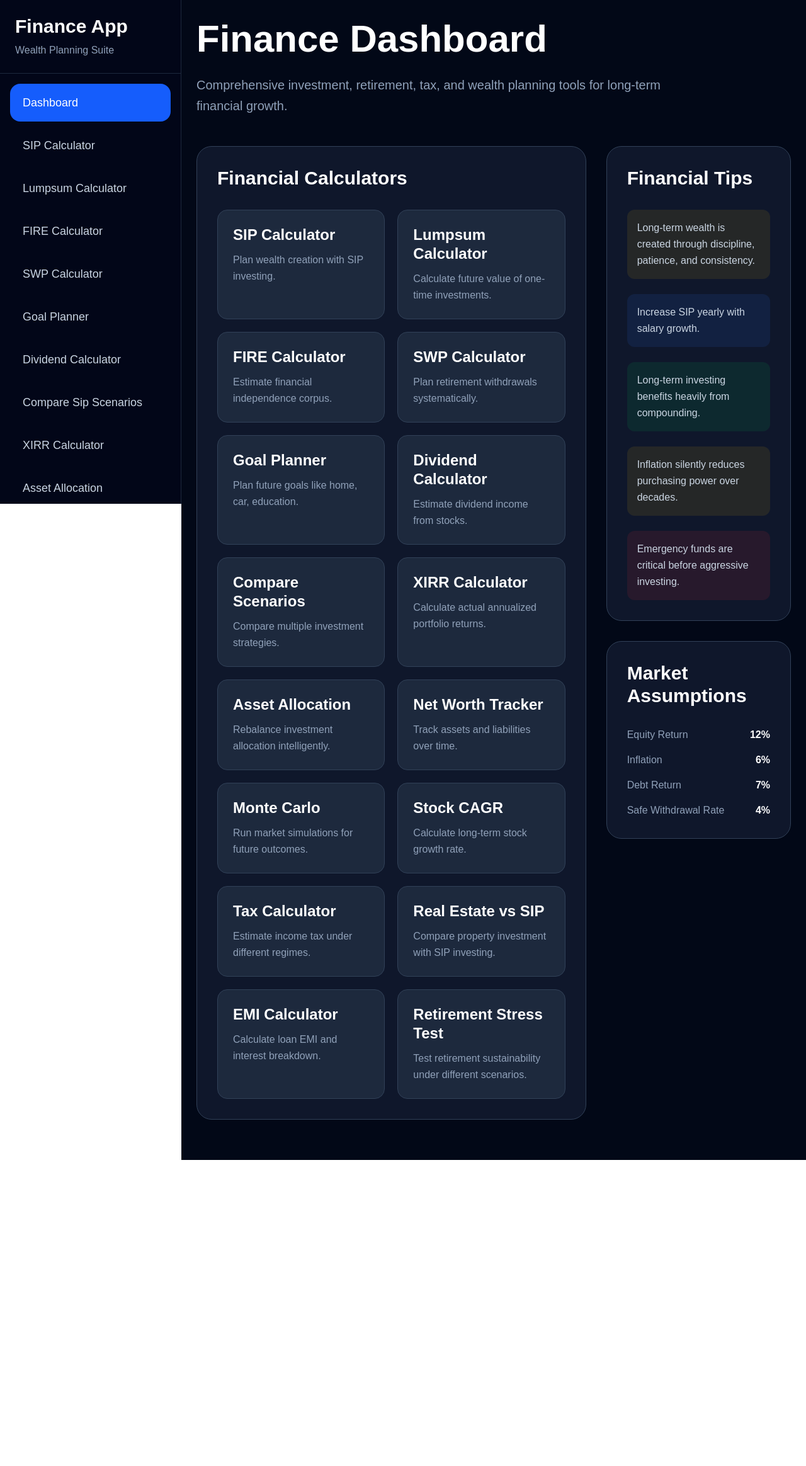
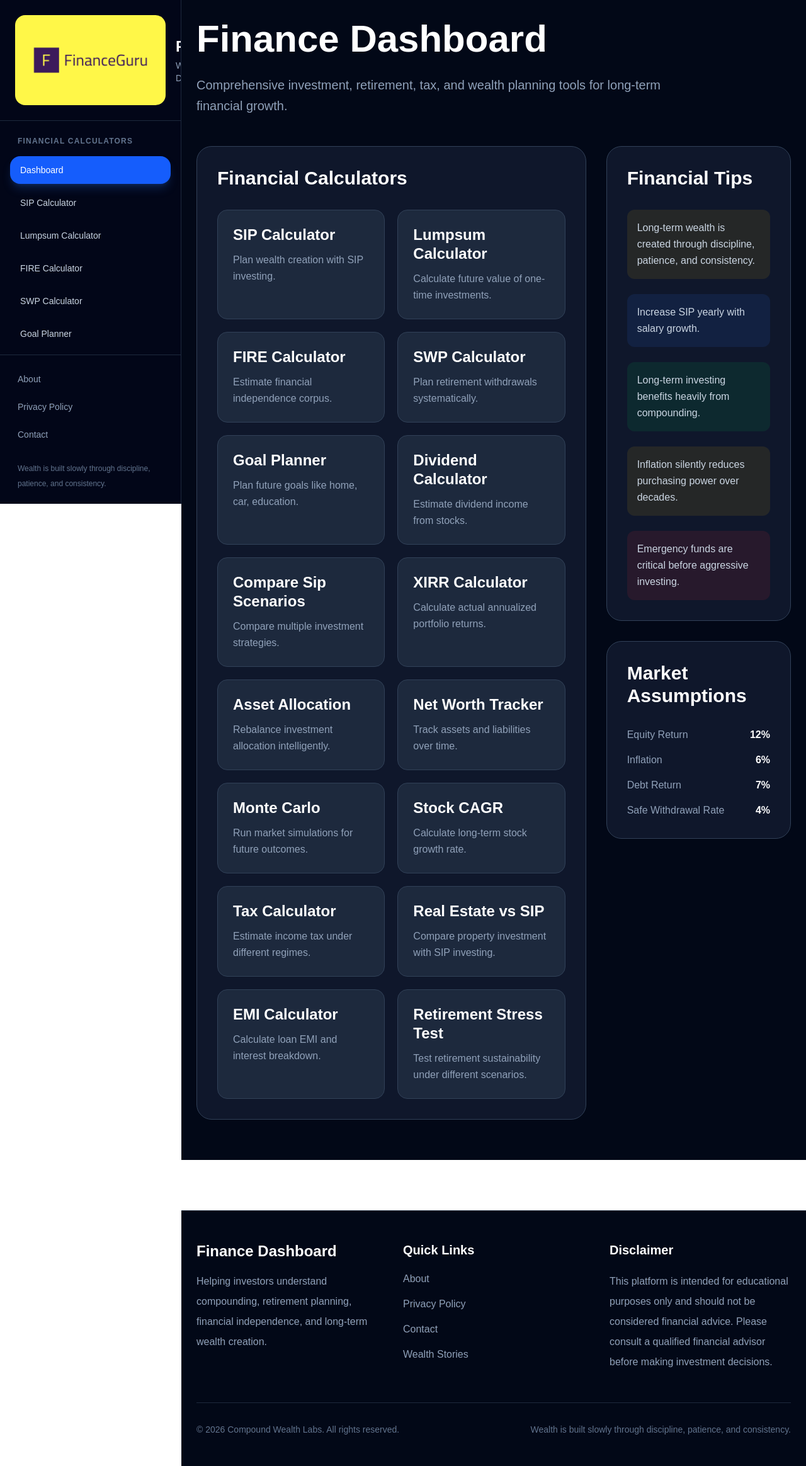
Before and after one commit to PranshuSachan003/finance-dashboard, a Next.js app: page / in a window 1280 px wide. Shown: the whole page at 63% size. Before the commit the page ends 1842 px from the top, so only its background shows below. Built offline with nearby package versions, Linux system fonts and the light colour scheme.

Commit message:
adding more features and controls

```diff
--- /dev/null
+++ b/app/emi/head.tsx
@@ -0,0 +1,13 @@
+export default function Head() {
+
+    return (
+      <>
+        <title>EMI Calculator</title>
+
+        <meta
+          name="description"
+          content="Calculate loan EMI, interest payable, and repayment schedule."
+        />
+      </>
+    );
+  }
--- /dev/null
+++ b/app/fire/head.tsx
@@ -0,0 +1,13 @@
+export default function Head() {
+
+    return (
+      <>
+        <title>FIRE Calculator</title>
+
+        <meta
+          name="description"
+          content="Calculate financial independence corpus and retirement planning."
+        />
+      </>
+    );
+  }
--- a/app/layout.tsx
+++ b/app/layout.tsx
@@ -1,9 +1,79 @@
 import "./globals.css";
+
 import Sidebar from "../components/Sidebar";
+import Footer from "../components/Footer";
 
 export const metadata = {
-  title: "Finance Calculator Suite",
-  description: "Investment and retirement calculators",
+
+  metadataBase: new URL(
+    "https://ps-finance-dashboard.vercel.app"
+  ),
+
+  title: {
+    default: "PS Finance Dashboard",
+    template: "%s | PS Finance Dashboard",
+  },
+
+  description:
+    "Advanced investment, SIP, FIRE, EMI, retirement, and wealth planning calculators for long-term investors.",
+
+  keywords: [
+    "SIP Calculator",
+    "FIRE Calculator",
+    "Retirement Calculator",
+    "EMI Calculator",
+    "XIRR Calculator",
+    "Investment Calculator",
+    "Finance Dashboard",
+    "Monte Carlo Simulation",
+    "Stock CAGR Calculator",
+    "Real Estate vs SIP",
+  ],
+
+  authors: [
+    {
+      name: "Pranshu Sachan",
+    },
+  ],
+
+  creator: "Finance Dashboard",
+
+  openGraph: {
+
+    title: "Finance Dashboard",
+
+    description:
+      "Advanced finance and retirement planning tools for long-term wealth creation.",
+
+    url:
+      "https://ps-finance-dashboard.vercel.app",
+
+    siteName:
+      "Finance Dashboard",
+
+    locale: "en_US",
+
+    type: "website",
+  },
+
+  twitter: {
+
+    card: "summary_large_image",
+
+    title: "Finance Dashboard",
+
+    description:
+      "Investment and retirement calculators for wealth creation.",
+  },
+
+  robots: {
+    index: true,
+    follow: true,
+  },
+
+  icons: {
+    icon: "/favicon.ico",
+  },
 };
 
 export default function RootLayout({
@@ -11,23 +81,34 @@ export default function RootLayout({
 }: {
   children: React.ReactNode;
 }) {
+
   return (
+
     <html lang="en">
-      <body className="bg-[#020817]">
+
+      <body
+        className="bg-[#020817] text-white"
+        suppressHydrationWarning
+      >
 
         <div className="flex">
 
           {/* SIDEBAR */}
           <Sidebar />
 
-          {/* PAGE CONTENT */}
+          {/* MAIN CONTENT */}
           <main className="w-full min-h-screen md:ml-72">
+
             {children}
+
+            <Footer />
+
           </main>
 
         </div>
 
       </body>
+
     </html>
   );
 }
--- a/app/page.tsx
+++ b/app/page.tsx
@@ -34,8 +34,8 @@ const calculatorCards = [
     description: "Estimate dividend income from stocks.",
   },
   {
-    title: "Compare Scenarios",
-    href: "/compare-scenarios",
+    title: "Compare Sip Scenarios",
+    href: "/compare",
     description: "Compare multiple investment strategies.",
   },
   {
@@ -45,7 +45,7 @@ const calculatorCards = [
   },
   {
     title: "Asset Allocation",
-    href: "/asset-allocation",
+    href: "/rebalancer",
     description: "Rebalance investment allocation intelligently.",
   },
   {
@@ -60,7 +60,7 @@ const calculatorCards = [
   },
   {
     title: "Stock CAGR",
-    href: "/stock-cagr",
+    href: "/cagr",
     description: "Calculate long-term stock growth rate.",
   },
   {
--- /dev/null
+++ b/app/robots.ts
@@ -0,0 +1,17 @@
+import { MetadataRoute } from "next";
+
+export default function robots(): MetadataRoute.Robots {
+
+  return {
+
+    rules: {
+
+      userAgent: "*",
+
+      allow: "/",
+    },
+
+    sitemap:
+      "https://ps-finance-dashboard.vercel.app/sitemap.xml",
+  };
+}
--- /dev/null
+++ b/app/sip/head.tsx
@@ -0,0 +1,18 @@
+export default function Head() {
+
+    return (
+      <>
+        <title>SIP Calculator</title>
+
+        <meta
+          name="description"
+          content="Calculate SIP returns with inflation and compounding."
+        />
+
+        <meta
+          name="keywords"
+          content="SIP calculator, mutual fund calculator, investment calculator India"
+        />
+      </>
+    );
+  }
--- /dev/null
+++ b/components/Footer.tsx
@@ -0,0 +1,128 @@
+import Link from "next/link";
+
+export default function Footer() {
+
+  return (
+
+    <footer className="mt-20 border-t border-slate-800 bg-[#020817]">
+
+      <div className="max-w-7xl mx-auto px-6 py-12">
+
+        {/* TOP SECTION */}
+        <div className="grid grid-cols-1 md:grid-cols-3 gap-10">
+
+          {/* BRAND */}
+          <div>
+
+            <h2 className="text-2xl font-bold text-white mb-4">
+
+              Finance Dashboard
+
+            </h2>
+
+            <p className="text-slate-400 leading-8">
+
+              Helping investors understand compounding,
+              retirement planning, financial independence,
+              and long-term wealth creation.
+
+            </p>
+
+          </div>
+
+          {/* QUICK LINKS */}
+          <div>
+
+            <h3 className="text-xl font-semibold text-white mb-5">
+
+              Quick Links
+
+            </h3>
+
+            <div className="flex flex-col space-y-4">
+
+              <Link
+                href="/about"
+                className="text-slate-400 hover:text-white transition-colors"
+              >
+
+                About
+
+              </Link>
+
+              <Link
+                href="/privacy-policy"
+                className="text-slate-400 hover:text-white transition-colors"
+              >
+
+                Privacy Policy
+
+              </Link>
+
+              <Link
+                href="/contact"
+                className="text-slate-400 hover:text-white transition-colors"
+              >
+
+                Contact
+
+              </Link>
+
+              <Link
+                href="/wealth-stories"
+                className="text-slate-400 hover:text-white transition-colors"
+              >
+
+                Wealth Stories
+
+              </Link>
+
+            </div>
+
+          </div>
+
+          {/* DISCLAIMER */}
+          <div>
+
+            <h3 className="text-xl font-semibold text-white mb-5">
+
+              Disclaimer
+
+            </h3>
+
+            <p className="text-slate-400 leading-8">
+
+              This platform is intended for educational
+              purposes only and should not be considered
+              financial advice. Please consult a qualified
+              financial advisor before making investment decisions.
+
+            </p>
+
+          </div>
+
+        </div>
+
+        {/* BOTTOM */}
+        <div className="mt-12 pt-8 border-t border-slate-800 flex flex-col md:flex-row justify-between items-center gap-5">
+
+          <p className="text-slate-500 text-sm">
+
+            © 2026 Compound Wealth Labs. All rights reserved.
+
+          </p>
+
+          <p className="text-slate-500 text-sm text-center">
+
+            Wealth is built slowly through discipline,
+            patience, and consistency.
+
+          </p>
+
+        </div>
+
+      </div>
+
+    </footer>
+  );
+}
--- a/components/Sidebar.tsx
+++ b/components/Sidebar.tsx
@@ -4,7 +4,9 @@ import Link from "next/link";
 
 import { usePathname } from "next/navigation";
 
-const menuItems = [
+import Image from "next/image";
+
+const calculatorItems = [
 
   {
     label: "Dashboard",
@@ -42,7 +44,7 @@ const menuItems = [
   },
 
   {
-    label: "Compare Sip Scenarios",
+    label: "Compare SIP Scenarios",
     href: "/compare",
   },
 
@@ -62,12 +64,12 @@ const menuItems = [
   },
 
   {
-    label: "Monte Carlo",
+    label: "Monte Carlo Simulation",
     href: "/montecarlo",
   },
 
   {
-    label: "Stock CAGR",
+    label: "Stock CAGR Calculator",
     href: "/cagr",
   },
 
@@ -90,46 +92,180 @@ const menuItems = [
     label: "Retirement Stress Test",
     href: "/retirement-stress",
   },
+];
+
+const educationItems = [
 
   {
-    label: "Wealth Stories & Lessons",
+    label: "Wealth Stories",
     href: "/wealth-stories",
   },
+];
 
+const footerItems = [
+
+  {
+    label: "About",
+    href: "/about",
+  },
+
+  {
+    label: "Privacy Policy",
+    href: "/privacy-policy",
+  },
+
+  {
+    label: "Contact",
+    href: "/contact",
+  },
 ];
 
 export default function Sidebar() {
 
   const pathname = usePathname();
 
+  const renderLink = (
+    item: {
+      label: string;
+      href: string;
+    }
+  ) => {
+
+    const isActive =
+      pathname === item.href;
+
+    return (
+
+      <Link
+        key={item.href}
+        href={item.href}
+        className={`
+        block
+        px-4
+        py-3
+        rounded-2xl
+        text-sm
+        font-medium
+        transition-all
+        duration-200
+
+        ${
+          isActive
+            ? "bg-blue-600 text-white shadow-lg shadow-blue-500/20"
+            : "text-slate-300 hover:bg-slate-800 hover:text-white"
+        }
+        `}
+      >
+
+        {item.label}
+
+      </Link>
+    );
+  };
+
   return (
 
-    <aside className="fixed left-0 top-0 h-screen w-72 bg-slate-950 border-r border-slate-800 flex flex-col">
+    <aside
+      className="
+      fixed
+      top-0
+      left-0
+      h-screen
+      w-72
+      bg-slate-950
+      border-r
+      border-slate-800
+      overflow-y-auto
+      hidden
+      md:flex
+      flex-col
+      z-50
+      "
+    >
 
-      {/* HEADER */}
-      <div className="p-6 border-b border-slate-800 shrink-0">
+      {/* BRAND */}
+      <div className="px-6 py-6 border-b border-slate-800">
 
-        <h1 className="text-3xl font-bold text-white">
+        <div className="flex items-center gap-4">
 
-          Finance App
+          <Image
+            src="/logo.png"
+            alt="Finance Dashboard"
+            width={48}
+            height={48}
+            className="rounded-2xl w-auto h-auto"
+          />
 
-        </h1>
+          <div>
 
-        <p className="text-slate-400 mt-2">
+            <h1 className="text-2xl font-bold text-white">
 
-          Wealth Planning Suite
+              Finance
 
-        </p>
+            </h1>
+
+            <p className="text-sm text-slate-400 mt-1">
+
+              Wealth Dashboard
+
+            </p>
+
+          </div>
+
+        </div>
 
       </div>
 
-      {/* SCROLLABLE MENU */}
-      <div className="flex-1 overflow-y-auto p-4">
+      {/* MAIN NAVIGATION */}
+      <div className="flex-1 overflow-y-auto">
+
+        {/* CALCULATORS */}
+        <div className="px-4 py-6">
+
+          <h2 className="px-3 mb-4 text-xs font-semibold tracking-widest uppercase text-slate-500">
+
+            Financial Calculators
+
+          </h2>
+
+          <nav className="space-y-2">
+
+            {
+              calculatorItems.map(renderLink)
+            }
+
+          </nav>
+
+        </div>
+
+        {/* EDUCATION */}
+        <div className="px-4 pb-8">
+
+          <h2 className="px-3 mb-4 text-xs font-semibold tracking-widest uppercase text-slate-500">
+
+            Learning & Insights
+
+          </h2>
+
+          <nav className="space-y-2">
+
+            {
+              educationItems.map(renderLink)
+            }
+
+          </nav>
+
+        </div>
+
+      </div>
+
+      {/* FOOTER LINKS */}
+      <div className="border-t border-slate-800 px-4 py-5">
 
         <div className="space-y-2">
 
           {
-            menuItems.map((item) => {
+            footerItems.map((item) => {
 
               const isActive =
                 pathname === item.href;
@@ -139,13 +275,20 @@ export default function Sidebar() {
                 <Link
                   key={item.href}
                   href={item.href}
-                  className={`block px-5 py-4 rounded-2xl transition-all duration-200 text-lg
+                  className={`
+                  block
+                  px-3
+                  py-2
+                  rounded-xl
+                  text-sm
+                  transition-colors
 
                   ${
                     isActive
-                      ? "bg-blue-600 text-white"
-                      : "text-slate-300 hover:bg-slate-800 hover:text-white"
-                  }`}
+                      ? "text-white bg-slate-800"
+                      : "text-slate-400 hover:text-white hover:bg-slate-900"
+                  }
+                  `}
                 >
 
                   {item.label}
@@ -157,6 +300,18 @@ export default function Sidebar() {
 
         </div>
 
+        {/* SMALL FOOTER TEXT */}
+        <div className="mt-6 px-3">
+
+          <p className="text-xs leading-6 text-slate-500">
+
+            Wealth is built slowly through discipline,
+            patience, and consistency.
+
+          </p>
+
+        </div>
+
       </div>
 
     </aside>
```
Also changed, not shown: app/sitemap.ts (added, +65 -0 lines), public/logo.png (added), 1 other file (tests, documents, lock files or other folders).
